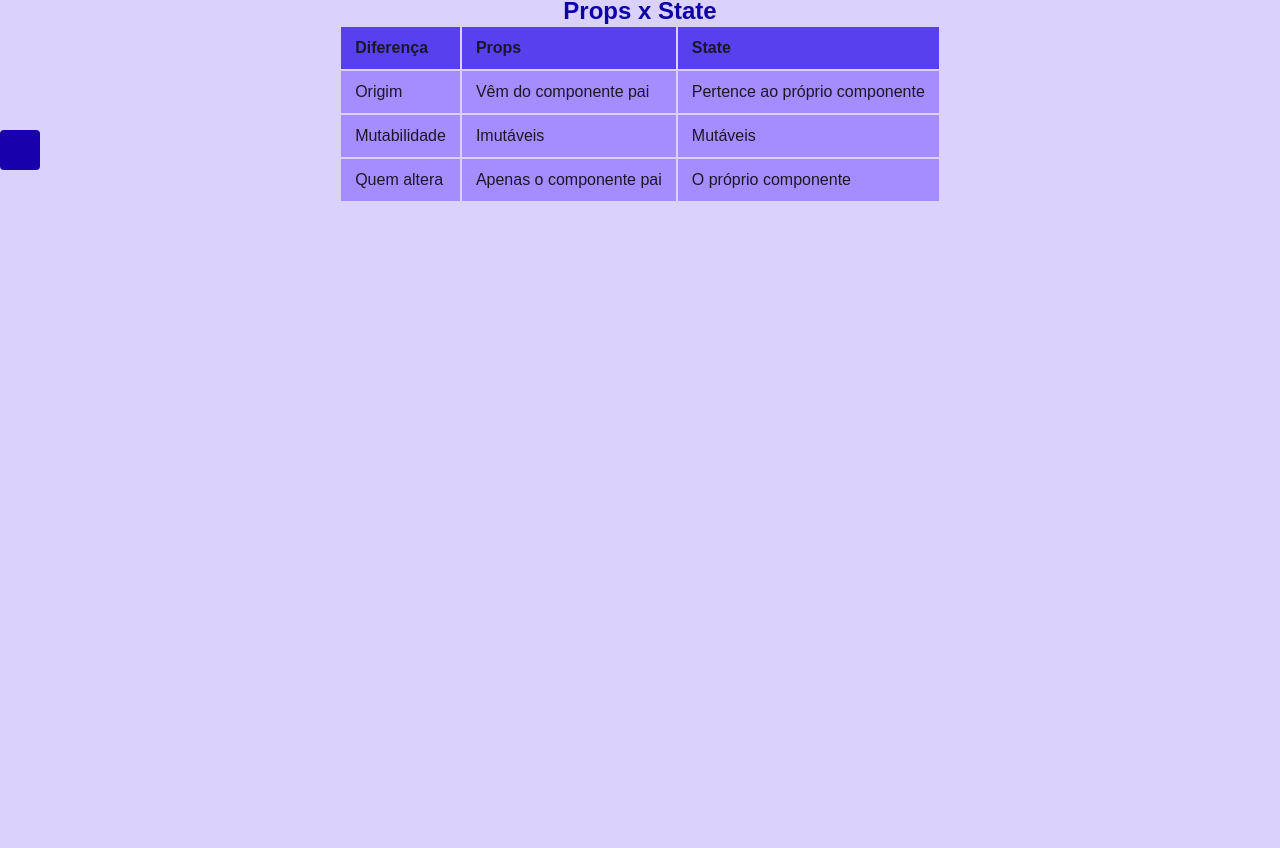
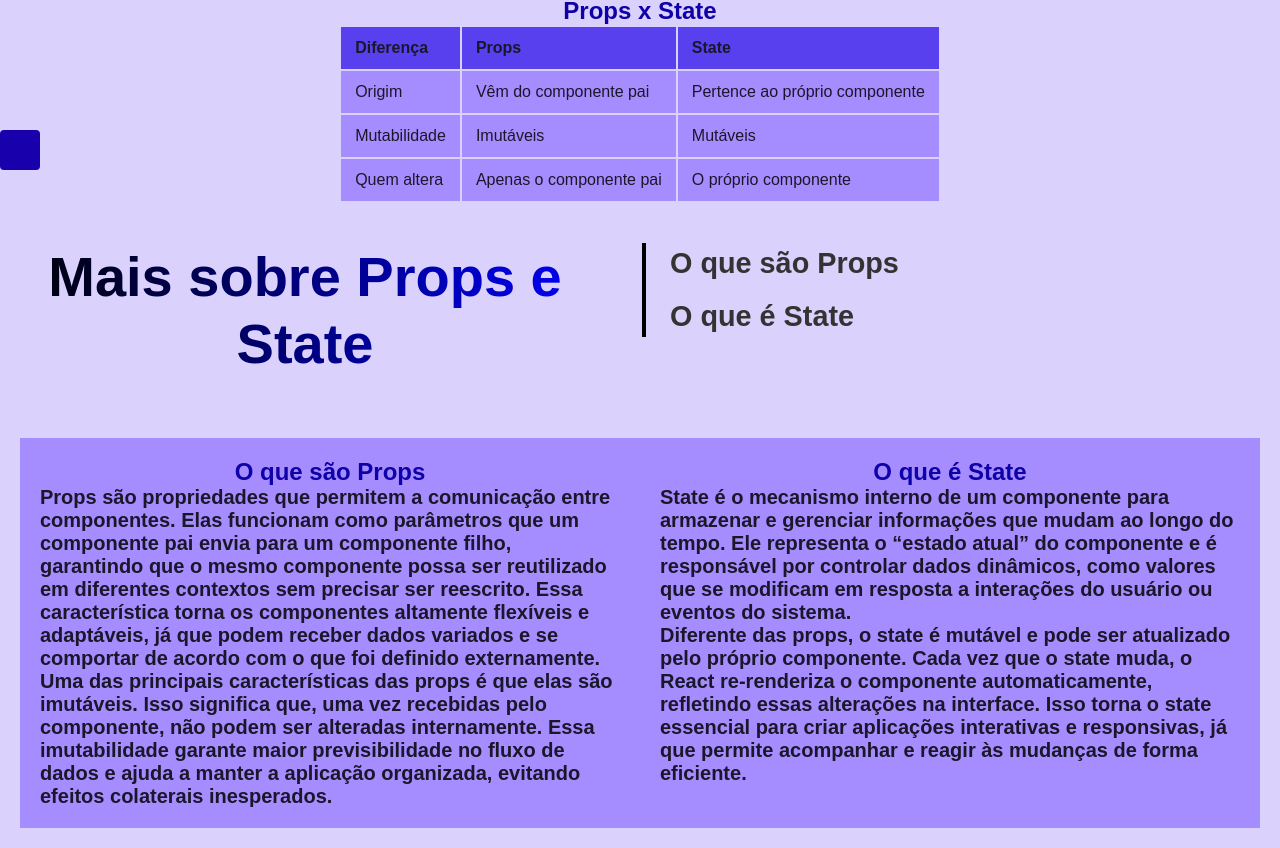
Before and after one commit to SouzaCleber98/trabalho-Prog-WEB, a React (Vite) app: page /concepts in a window 1280 px wide. Shown: the part 250-1098 px from the top of the page. Before the commit the page ends 800 px from the top, so only its background shows below. Built offline with nearby package versions, Linux system fonts and the light colour scheme; a web font is replaced by a local one.

Commit message:
feat: add additional content and sidebar links for Concepts and Home pages

```diff
--- a/src/data/conceptsData.jsx
+++ b/src/data/conceptsData.jsx
@@ -37,4 +37,65 @@ const contentBlocks = [
   },
 ];
 
-export { sectionHeaderInfo, contentBlocks };
+const sectionHeaderInfoExtra = {
+  mainTitle: "Mais sobre Props e State",
+  subtitles: ["O que são Props", "O que é State"],
+};
+
+const contentBlocksExtra = [
+  {
+    titulo: "O que são Props",
+    conteudo: (
+      <div>
+        <p>
+          <strong>Props</strong> são propriedades que permitem a comunicação
+          entre componentes. Elas funcionam como parâmetros que um componente
+          pai envia para um componente filho, garantindo que o mesmo componente
+          possa ser reutilizado em diferentes contextos sem precisar ser
+          reescrito. Essa característica torna os componentes altamente
+          flexíveis e adaptáveis, já que podem receber dados variados e se
+          comportar de acordo com o que foi definido externamente.
+        </p>
+        <p>
+          Uma das principais características das props é que elas são imutáveis.
+          Isso significa que, uma vez recebidas pelo componente, não podem ser
+          alteradas internamente. Essa imutabilidade garante maior
+          previsibilidade no fluxo de dados e ajuda a manter a aplicação
+          organizada, evitando efeitos colaterais inesperados.
+        </p>
+      </div>
+    ),
+  },
+  {
+    titulo: "O que é State",
+    conteudo: (
+      <div>
+        <p>
+          <strong>State</strong> é o mecanismo interno de um componente para
+          armazenar e gerenciar informações que mudam ao longo do tempo. Ele
+          representa o “estado atual” do componente e é responsável por
+          controlar dados dinâmicos, como valores que se modificam em resposta a
+          interações do usuário ou eventos do sistema.
+        </p>
+        <p>
+          Diferente das props, o state é mutável e pode ser atualizado pelo
+          próprio componente. Cada vez que o state muda, o React re-renderiza o
+          componente automaticamente, refletindo essas alterações na interface.
+          Isso torna o state essencial para criar aplicações interativas e
+          responsivas, já que permite acompanhar e reagir às mudanças de forma
+          eficiente.
+        </p>
+      </div>
+    ),
+  },
+];
+[];
+const sidebarLinks = ["Props x State", "O que são Props", "O que é State"];
+
+export {
+  sectionHeaderInfo,
+  contentBlocks,
+  sectionHeaderInfoExtra,
+  contentBlocksExtra,
+  sidebarLinks,
+};
--- a/src/data/homeData.jsx
+++ b/src/data/homeData.jsx
@@ -34,4 +34,62 @@ const contentBlocks = [
   },
 ];
 
-export { sectionHeaderInfo, contentBlocks };
+const sectionHeaderInfoExtra = {
+  mainTitle: "Mais sobre React",
+  subtitles: ["Como funciona", "Principais vantagens", "Ecossistema"],
+};
+
+const contentBlocksExtra = [
+  {
+    titulo: "Como funciona",
+    conteudo: (
+      <p>
+        O React funciona criando uma representação virtual da interface chamada
+        Virtual DOM. Quando o estado ou os dados mudam, ele compara essa versão
+        virtual com a real e atualiza apenas o que foi alterado, evitando
+        recarregar a página inteira. Isso garante desempenho e uma experiência
+        fluida para o usuário.
+      </p>
+    ),
+  },
+  {
+    titulo: "Principais vantagens",
+    conteudo: (
+      <p>
+        Entre as vantagens estão: reutilização de componentes, que economiza
+        tempo e esforço; comunidade ativa e vasta documentação; integração fácil
+        com outras bibliotecas e frameworks; além de suporte para aplicações
+        grandes e escaláveis. Tudo isso torna o React uma escolha popular entre
+        desenvolvedores.
+      </p>
+    ),
+  },
+  {
+    titulo: "Ecossistema",
+    conteudo: (
+      <p>
+        O React não anda sozinho: ele faz parte de um ecossistema rico.
+        Ferramentas como React Router ajudam na navegação, Redux ou Context API
+        cuidam do gerenciamento de estado, e frameworks como Next.js permitem
+        criar aplicações completas com renderização no servidor e otimização de
+        SEO.
+      </p>
+    ),
+  },
+];
+
+const sidebarLinks = [
+  "O que é",
+  "Pra que serve",
+  "Como funciona",
+  "Principais vantagens",
+  "Ecossistema",
+];
+
+export {
+  sectionHeaderInfo,
+  contentBlocks,
+  sectionHeaderInfoExtra,
+  contentBlocksExtra,
+  sidebarLinks,
+};
--- a/src/pages/Concepts.jsx
+++ b/src/pages/Concepts.jsx
@@ -5,7 +5,13 @@ import SectionHeader from "../components/layout/SectionHeader/SectionHeader";
 import InfoSection from "../components/layout/MainContent/InfoSection";
 
 // Content data
-import { sectionHeaderInfo, contentBlocks } from "../data/conceptsData";
+import {
+  sectionHeaderInfo,
+  contentBlocks,
+  sectionHeaderInfoExtra,
+  contentBlocksExtra,
+  sidebarLinks,
+} from "../data/conceptsData";
 
 export default function Concepts() {
   const [isOpen, setIsOpen] = useState(false);
@@ -18,7 +24,7 @@ export default function Concepts() {
   return (
     <>
       <Sidebar
-        links={sectionHeaderInfo.subtitles}
+        links={sidebarLinks}
         isOpen={isOpen}
         toggleSidebar={toggleSidebar}
       />
@@ -28,6 +34,12 @@ export default function Concepts() {
         subtitles={sectionHeaderInfo.subtitles}
       />
       <InfoSection blocos={contentBlocks} />
+
+      <SectionHeader
+        title={sectionHeaderInfoExtra.mainTitle}
+        subtitles={sectionHeaderInfoExtra.subtitles}
+      />
+      <InfoSection blocos={contentBlocksExtra} />
     </>
   );
 }
--- a/src/pages/Home.jsx
+++ b/src/pages/Home.jsx
@@ -5,7 +5,13 @@ import SectionHeader from "../components/layout/SectionHeader/SectionHeader";
 import InfoSection from "../components/layout/MainContent/InfoSection";
 
 // Content data
-import { sectionHeaderInfo, contentBlocks } from "../data/homeData";
+import {
+  sectionHeaderInfo,
+  contentBlocks,
+  sectionHeaderInfoExtra,
+  contentBlocksExtra,
+  sidebarLinks,
+} from "../data/homeData";
 
 export default function Home() {
   const [isOpen, setIsOpen] = useState(false);
@@ -18,7 +24,7 @@ export default function Home() {
   return (
     <>
       <Sidebar
-        links={sectionHeaderInfo.subtitles}
+        links={sidebarLinks}
         isOpen={isOpen}
         toggleSidebar={toggleSidebar}
       />
@@ -28,6 +34,12 @@ export default function Home() {
         subtitles={sectionHeaderInfo.subtitles}
       />
       <InfoSection blocos={contentBlocks} />
+
+      <SectionHeader
+        title={sectionHeaderInfoExtra.mainTitle}
+        subtitles={sectionHeaderInfoExtra.subtitles}
+      />
+      <InfoSection blocos={contentBlocksExtra} />
     </>
   );
 }
```
